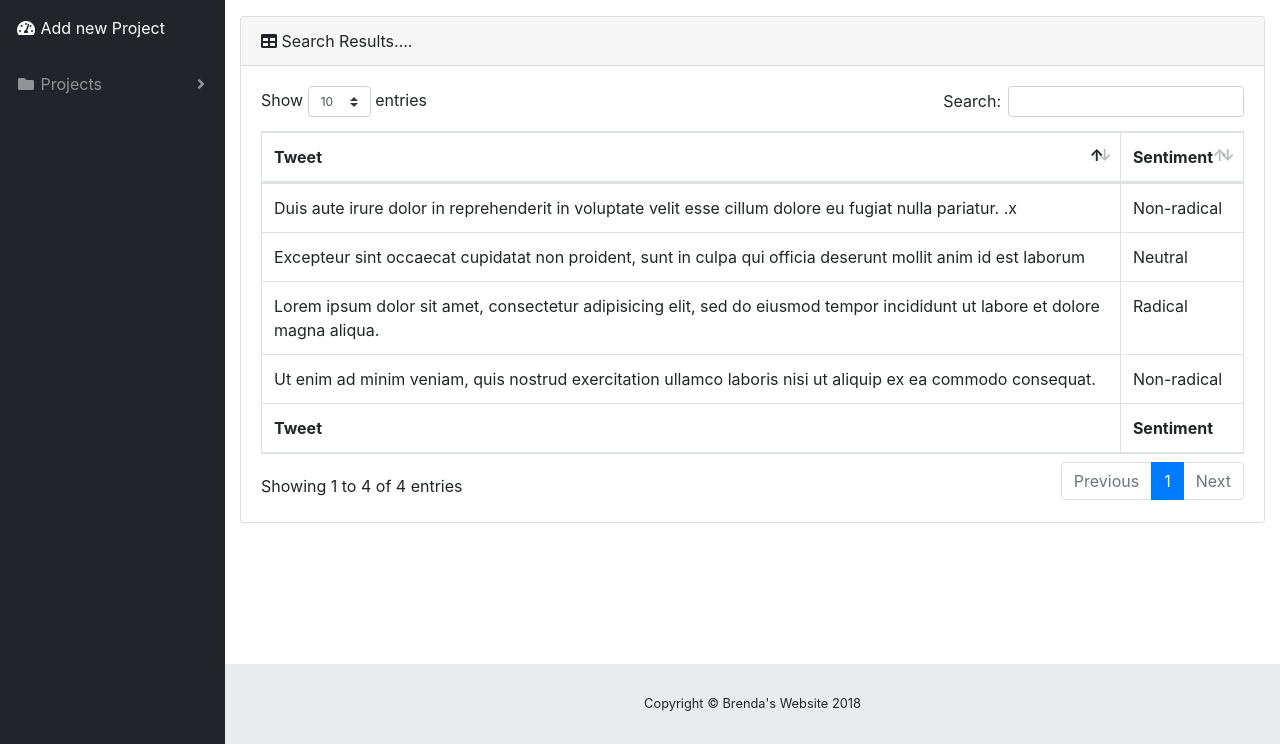
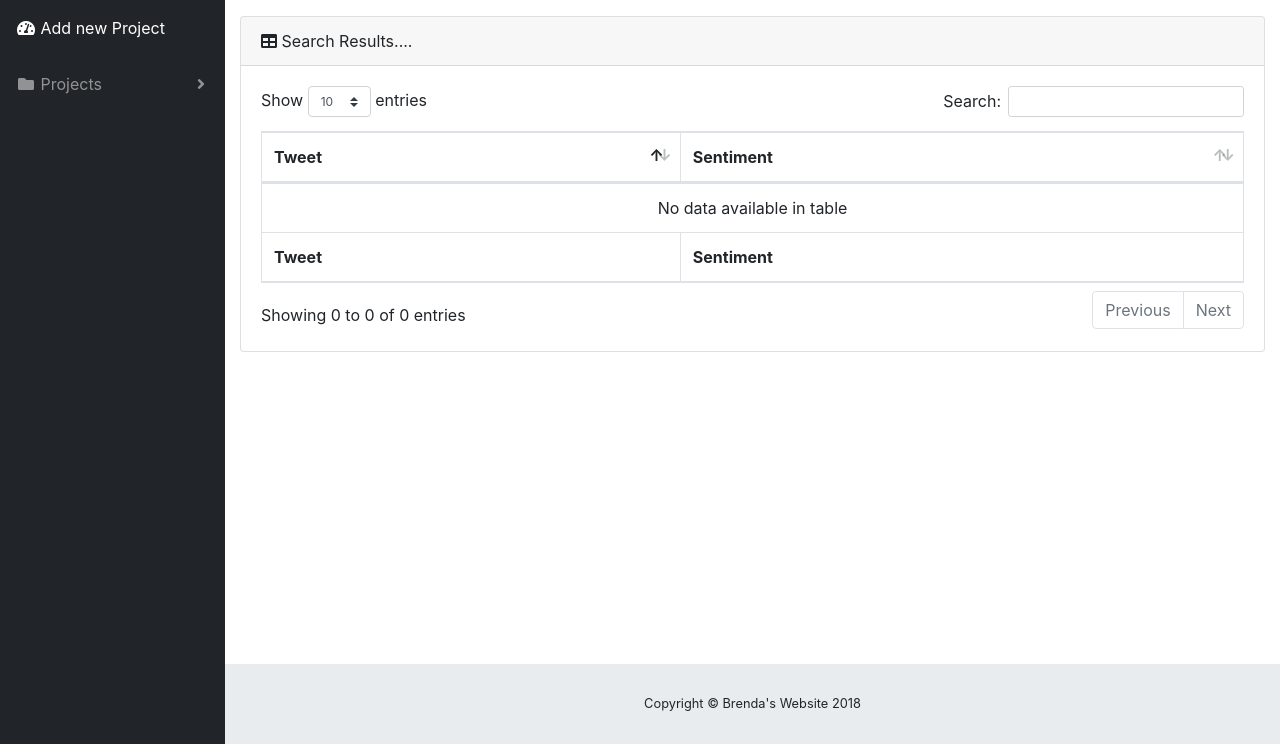
Before and after one commit to BrendaOgetonto/Project, a Flask app: page /results in a window 1280 px wide. Shown: the part 56-800 px from the top of the page. Run offline with Flask 2, Linux system fonts and the light colour scheme; parts of the project's set-up code (start-up, migrations or seed data) failed here and were passed over; some libraries are stand-ins or nearby versions.

Commit message:
model working

```diff
--- a/app/templates/results.html
+++ b/app/templates/results.html
@@ -99,27 +99,6 @@
                       <td>{{out['sentiment'][0]}}</td>
                     </tr>
               {% endfor %}
-                    <tr>
-                      <td>Lorem ipsum dolor sit amet, consectetur adipisicing elit, sed do eiusmod
-                      tempor incididunt ut labore et dolore magna aliqua. </td>
-                      <td>Radical</td>
-                    </tr>
-                    <tr>
-                      <td>Ut enim ad minim veniam,
-                      quis nostrud exercitation ullamco laboris nisi ut aliquip ex ea commodo
-                      consequat. </td>
-                      <td>Non-radical</td>
-                    </tr>
-                    <tr>
-                      <td>Duis aute irure dolor in reprehenderit in voluptate velit esse
-                      cillum dolore eu fugiat nulla pariatur. .x</td>
-                      <td>Non-radical</td>
-                    </tr>
-                    <tr>
-                      <td>Excepteur sint occaecat cupidatat non
-                      proident, sunt in culpa qui officia deserunt mollit anim id est laborum</td>
-                      <td>Neutral</td>
-                    </tr>
                   </tbody>
                 </table>
               </div>
```
